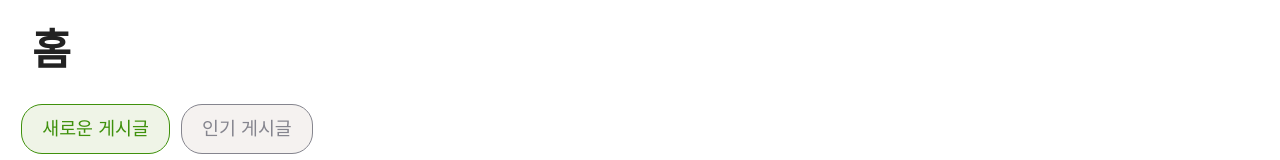
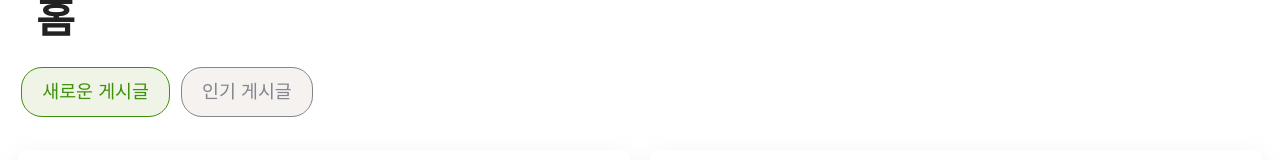
Before and after one commit to codestates-seb/seb43_main_008, a Next.js app in the folder client/: page /main in a window 1280 px wide. Shown: the top 160 px of the page. Built offline with nearby package versions, Linux system fonts and the light colour scheme; a web font is replaced by a local one.

Commit message:
Feat: 메인 페이지 Header 컴포넌트로 분리

```diff
--- a/client/app/detail/Header.tsx
+++ b/client/app/detail/Header.tsx
@@ -13,7 +13,7 @@ export const Header = () => {
   );
 };
 
-const StyledHeader = styled.div`
+const StyledHeader = styled.header`
   display: flex;
   align-items: center;
   justify-content: space-between;
--- /dev/null
+++ b/client/app/main/Header.tsx
@@ -0,0 +1,30 @@
+"use client";
+
+import styled from "styled-components";
+
+export const Header = () => {
+  return (
+    <StyledHeader>
+      <h1 className="title">홈</h1>
+    </StyledHeader>
+  );
+};
+
+const StyledHeader = styled.header`
+  height: 67.227px;
+  margin: 0 12px;
+
+  display: flex;
+  align-items: center;
+
+  /* position: fixed;
+  top: 0;
+
+  background-color: white;
+  width: 100vw; */
+  .title {
+    margin-left: 1rem;
+    font-size: 1.65rem;
+    font-weight: 900;
+  }
+`;
--- a/client/app/main/page.tsx
+++ b/client/app/main/page.tsx
@@ -5,12 +5,13 @@ import styled from "styled-components";
 
 import Card from "./Card";
 import list from "./list";
+import { Header } from "./Header";
 
 export default function Main() {
   const [isSelected, setIsSelected] = useState(false);
   return (
     <StyledMain>
-      <h1 className="title">홈</h1>
+      <Header />
       <div className="filter">
         <div
           className={isSelected ? "tag" : "selected tag"}
@@ -42,16 +43,11 @@ const StyledMain = styled.main`
 
   display: flex;
   flex-direction: column;
+
   position: relative;
-  padding: 1.6rem 0.5rem 1.6rem 0.5rem;
+  /* top: 67.227px; */
+  padding: 0 0.5rem 1.6rem 0.5rem;
   color: #222;
-
-  .title {
-    margin-left: 1.5rem;
-    font-size: 1.65rem;
-    font-weight: 900;
-    margin-bottom: 0.8rem;
-  }
 
   .filter {
     display: flex;
```
